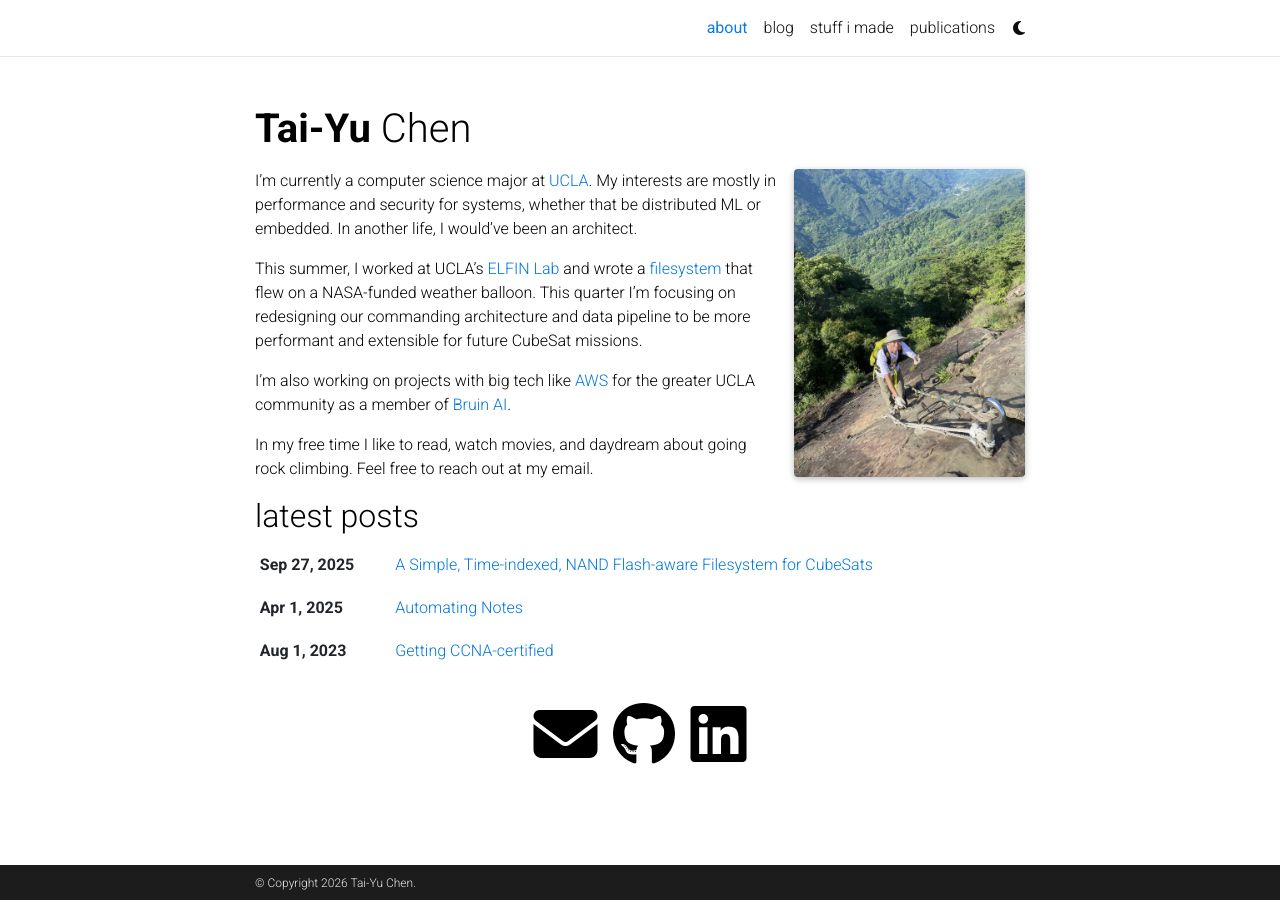
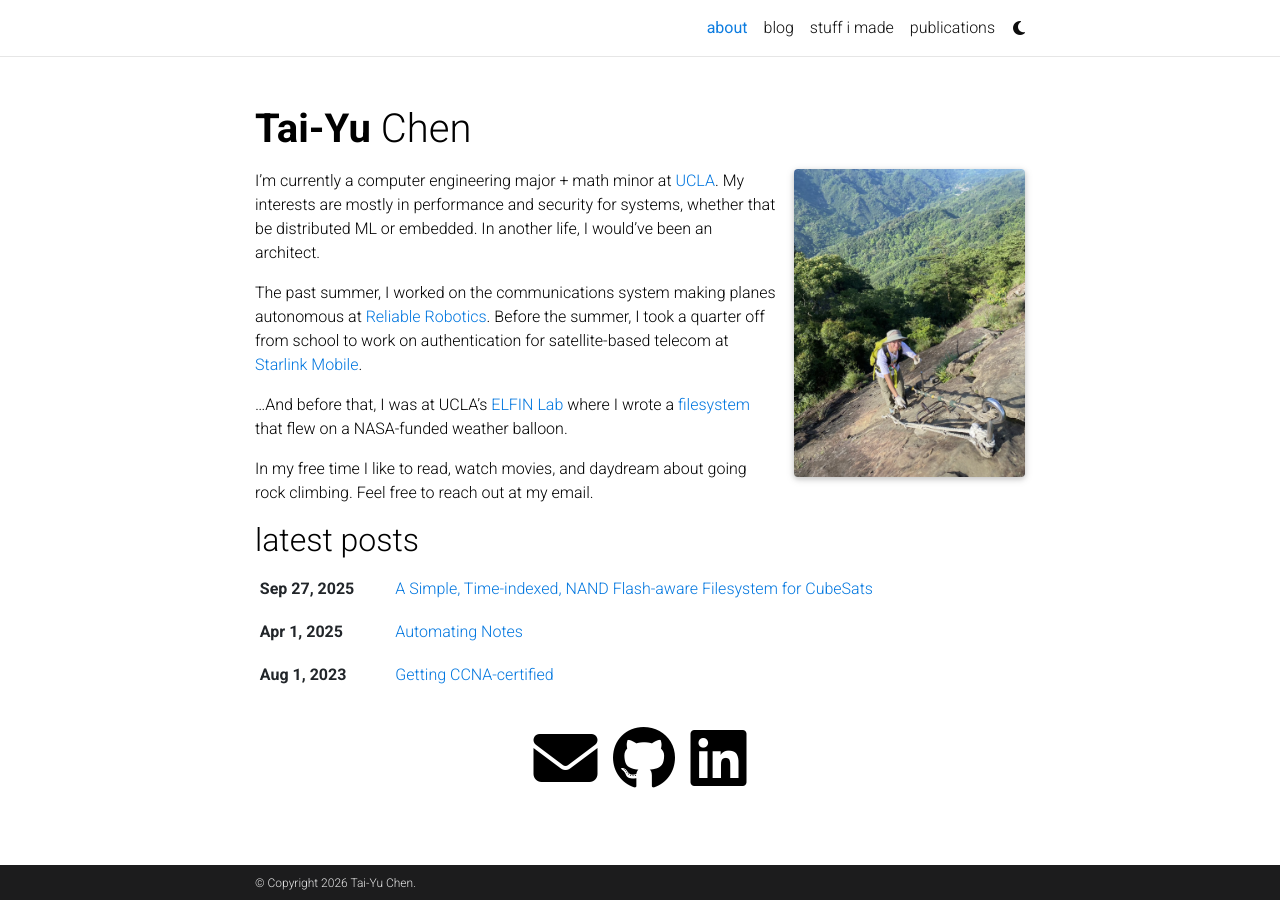
Before and after one commit to utahorange/utahorange.github.io, a Jekyll site: the page built from _pages/about.md, in a window 1280 px wide. Built offline with Jekyll 4.4.1, drawn with Linux system fonts in a browser that asks for light colours; full-size pictures stand in for the smaller copies a plugin makes; comment, search, counter and statistics services are not loaded; a style sheet for code colours, icons or effects is not loaded.

Commit message:
add new gem dep; update bio

```diff
--- a/Gemfile
+++ b/Gemfile
@@ -18,6 +18,7 @@ group :jekyll_plugins do
     gem 'mini_racer'
     gem 'unicode_utils'
     gem 'webrick'
+    gem "ostruct"
 end
 group :other_plugins do
     gem 'feedjira'
--- a/_pages/about.md
+++ b/_pages/about.md
@@ -16,10 +16,10 @@ selected_papers: false # includes a list of papers marked as "selected={true}"
 social: true  # includes social icons at the bottom of the page
 ---
 
-I’m currently a computer science major at [UCLA](https://www.ucla.edu/). My interests are mostly in performance and security for systems, whether that be distributed ML or embedded. In another life, I would've been an architect.
+I’m currently a computer engineering major + math minor at [UCLA](https://www.ucla.edu/). My interests are mostly in performance and security for systems, whether that be distributed ML or embedded. In another life, I would've been an architect.
 
-This summer, I worked at UCLA's [ELFIN Lab](https://elfin.igpp.ucla.edu/) and wrote a [filesystem](https://utahorange.github.io/blog/2025/filesystem/) that flew on a NASA-funded weather balloon. This quarter I'm focusing on redesigning our commanding architecture and data pipeline to be more performant and extensible for future CubeSat missions.
+The past summer, I worked on the communications system making planes autonomous at [Reliable Robotics](https://reliable.co/). Before the summer, I took a quarter off from school to work on authentication for satellite-based telecom at [Starlink Mobile](https://starlink.com/fr/business/mobile).
 
-I'm also working on projects with big tech like [AWS](https://aws.amazon.com/) for the greater UCLA community as a member of [Bruin AI](https://bruinai.org/).
+...And before that, I was at UCLA's [ELFIN Lab](https://elfin.igpp.ucla.edu/) where I wrote a [filesystem](https://utahorange.github.io/blog/2025/filesystem/) that flew on a NASA-funded weather balloon.
 
 In my free time I like to read, watch movies, and daydream about going rock climbing. Feel free to reach out at my email.
```
